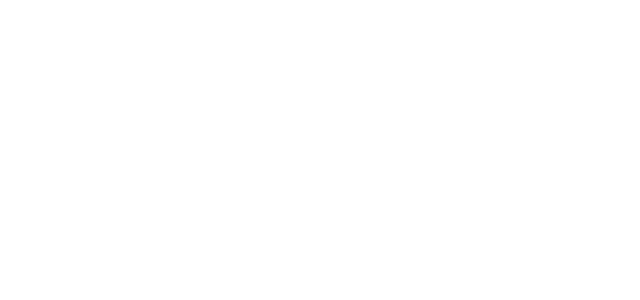
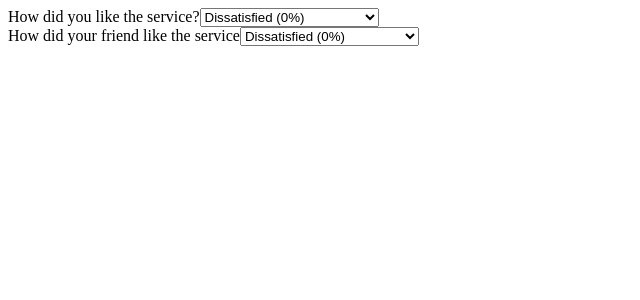
Before and after one commit to icode-life/tipCalculator, a React (Create React App) app: page / in a window 1280 px wide. Shown: the top 300 px of the page, without its empty margins (0-640 px from the left). Built offline with nearby package versions, Linux system fonts and the light colour scheme.

Commit message:
working on App and ServiceLvl component

```diff
--- a/src/App.js
+++ b/src/App.js
@@ -1,18 +1,21 @@
 import BillAmount from './Components/BillAmount';
 import ServiceLvl from './Components/ServiceLvl';
+import Button from './Components/Button';
 import Display from './Components/Display';
-import Button from './Components/Button';
 
 
 
 function App() {
-  <div>
-    <BillAmount></BillAmount>
-    <ServiceLvl></ServiceLvl>
-    <ServiceLvl></ServiceLvl>
-    <Display></Display>
-    <Button></Button>
-  </div>
+  return(
+     <div>
+      <BillAmount></BillAmount>
+      <ServiceLvl>How did you like the service?</ServiceLvl>
+      <ServiceLvl>How did your friend like the service</ServiceLvl>
+      <Display></Display>
+      <Button></Button>
+    </div>
+  );
+
  }
 
 export default App;
--- a/src/Components/ServiceLvl.jsx
+++ b/src/Components/ServiceLvl.jsx
@@ -1,3 +1,19 @@
-const ServiceLvl = () => {};
+import { useState } from "react";
+
+const ServiceLvl = ({children}) => {
+    const [tip, setTip] = useState(0);
+
+    return(
+        <div>
+            <span>{children}</span>
+            <select value={tip} onChange={(e) => setTip(Number(e.target.value))}>
+                <option value='0'>Dissatisfied (0%)</option>
+                <option value='5'>it was okay (5%)</option>
+                <option value='10'>it was good (10%)</option>
+                <option value='20'>Absolutely Amazing (20%)</option>
+            </select>
+        </div>
+    );
+};
 
 export default ServiceLvl;
```
